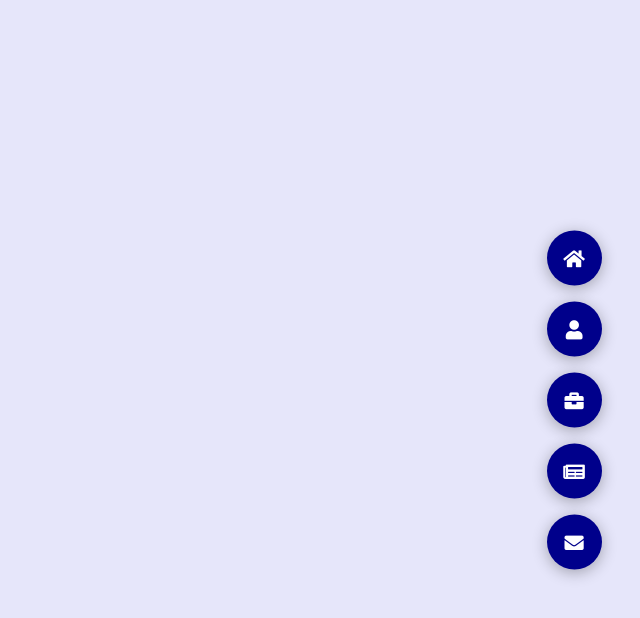
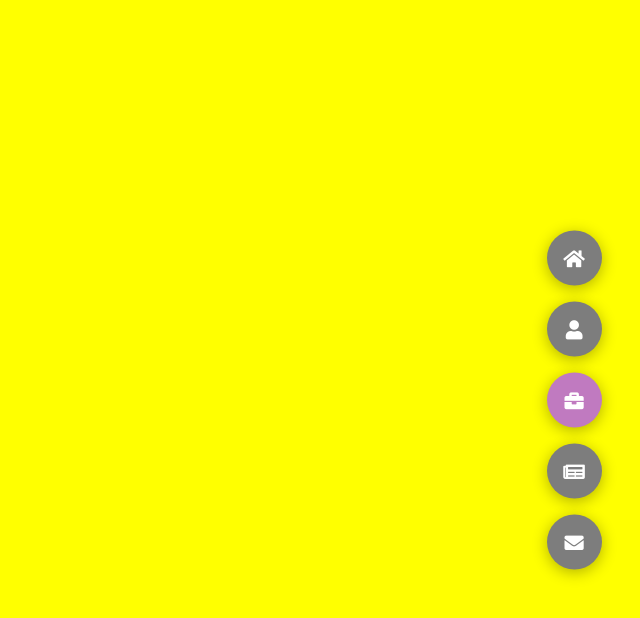
Before and after one commit to RutaGiedryte/Portfolio-website, a plain HTML site: page index.html in a window 1280 px wide. Both pictures are taken after a click on the element 1214 px from the left and 400 px from the top of the page. Shown: the whole page, without its empty margins (640-1280 px from the left). Drawn offline with Linux system fonts and the light colour scheme.

Commit message:
Swithcing between sections

```diff
--- /dev/null
+++ b/app.js
@@ -0,0 +1,32 @@
+const sections = document.querySelectorAll('.section');
+const sectionButtons = document.querySelectorAll('.controls');
+const sectionsButton = document.querySelectorAll('.control');
+const allSections = document.querySelector('.main-content');
+
+function PageTransitions(){
+    for(let i = 0; i < sectionButtons.length; i++){
+        sectionButtons[i].addEventListener('click', (ev) => {
+            let currentButton = document.querySelectorAll('.active-btn');
+            currentButton[0].classList.remove('active-btn');
+            ev.target.classList.add('active-btn');
+        });
+    }
+
+    allSections.addEventListener('click', (ev) => {
+        const id = ev.target.dataset.id;
+        if(id){
+            /*sectionButtons.forEach( (btn) => {
+                btn.classList.remove('active');
+            });
+            ev.target.classList.add('active');*/
+
+            sections.forEach( (section) => {
+                section.classList.remove('active');
+            });
+            const element = document.getElementById(id);
+            element.classList.add('active');
+        }
+    });
+}
+
+PageTransitions();
--- a/index.html
+++ b/index.html
@@ -10,19 +10,19 @@
     <link href="https://fonts.googleapis.com/css2?family=Poppins&display=swap" rel="stylesheet">
     <link rel="stylesheet" href="https://cdnjs.cloudflare.com/ajax/libs/font-awesome/5.15.4/css/all.min.css" integrity="sha512-1ycn6IcaQQ40/MKBW2W4Rhis/DbILU74C1vSrLJxCq57o941Ym01SwNsOMqvEBFlcgUa6xLiPY/NS5R+E6ztJQ==" crossorigin="anonymous" referrerpolicy="no-referrer" />
 </head>
-<body class=""main-content>
-    <header class="section sec1 header active">
+<body class="main-content">
+    <header class="section sec1 header active" id="home">
 
     </header>
     <main>
-        <section class="section sec2 about"></section>
-        <section class="section sec3 portfolio"></section>
-        <section class="section sec4 blogs"></section>
-        <section class="section sec5 contact"></section>
+        <section class="section sec2 about" id="about"></section>
+        <section class="section sec3 portfolio" id="portfolio"></section>
+        <section class="section sec4 blogs" id="blogs"></section>
+        <section class="section sec5 contact" id="contact"></section>
     </main>
 
     <div class="controls">
-        <div class="control control-1 active-btn">
+        <div class="control control-1 active-btn" data-id="home">
             <i class="fas fa-home"></i>
         </div>
         <div class="control control-2" data-id="about">
@@ -39,4 +39,5 @@
         </div>
     </div>
 </body>
+<script src="app.js" async></script>
 </html>
--- a/styles/styles.scss
+++ b/styles/styles.scss
@@ -1,8 +1,8 @@
 :root{
     --color-primary: lavender;
-    --color-secondary: bisque;
+    --color-secondary: rgb(192, 122, 192);
     --color-white: white;
-    --color-grey: darkblue;
+    --color-grey: rgb(125, 125, 125);
     --br-sm-2: 14px;
     --box-shadow-1: 0 3px 15px rgba(0, 0, 0, 0.3);
 }
@@ -80,6 +80,19 @@ section{
     background-color: blue;
 }
 
+.active{
+    display: block;
+    animation: scaleAnim 1s ease-in-out;
+    @keyframes scaleAnim {
+        0%{
+            transform: translateY(-100%) scaleY(0);
+        }
+        100%{
+            transform: translateY(0) scaleY(1);
+        }
+    }
+}
+
 .controls{
     position: fixed;
     z-index: 10;
@@ -90,6 +103,11 @@ section{
     transform: translateY(-50%);
     //align-items: center;
     //justify-content: center;
+
+    .active-btn{
+        background-color: var(--color-secondary) !important;
+        transition: all 0.1s ease-in-out;
+    }
 
     .control{
         padding: 1rem;
```
Also changed, not shown: styles/styles.css, 1 other file.
